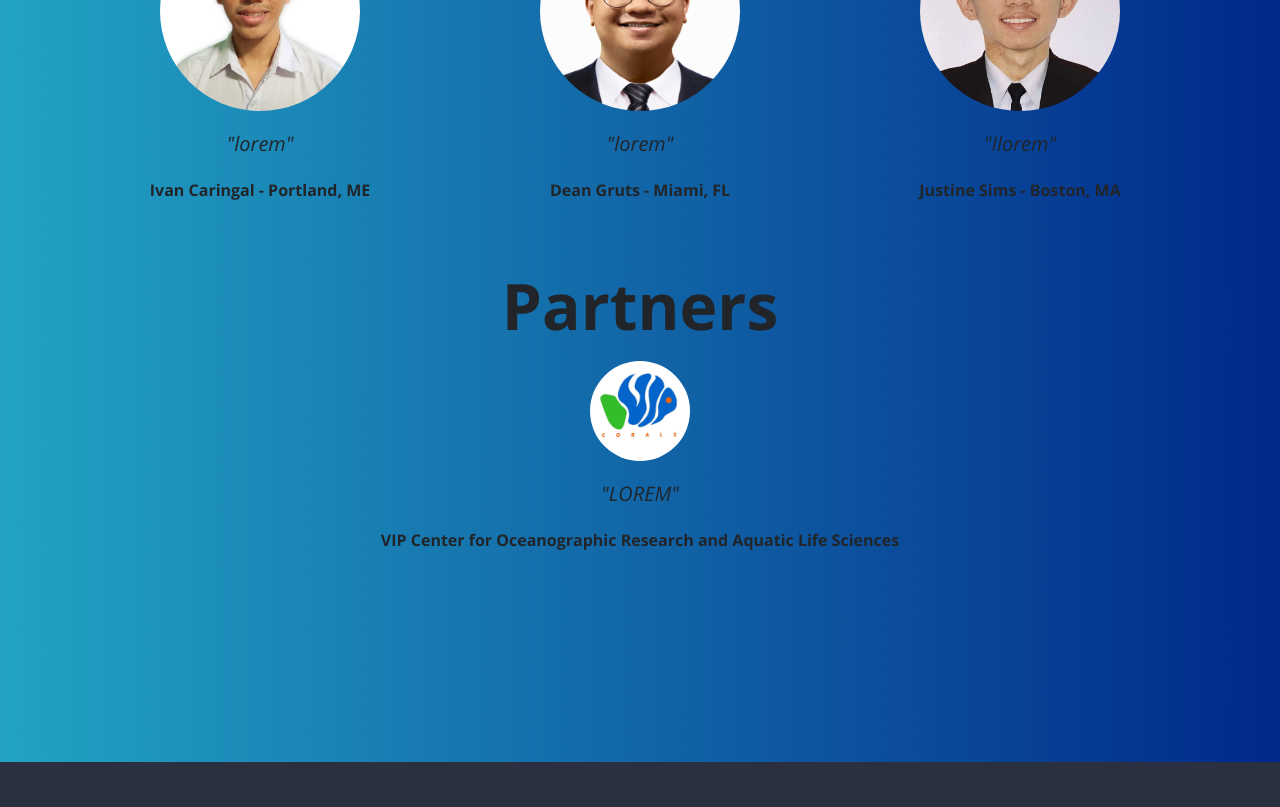
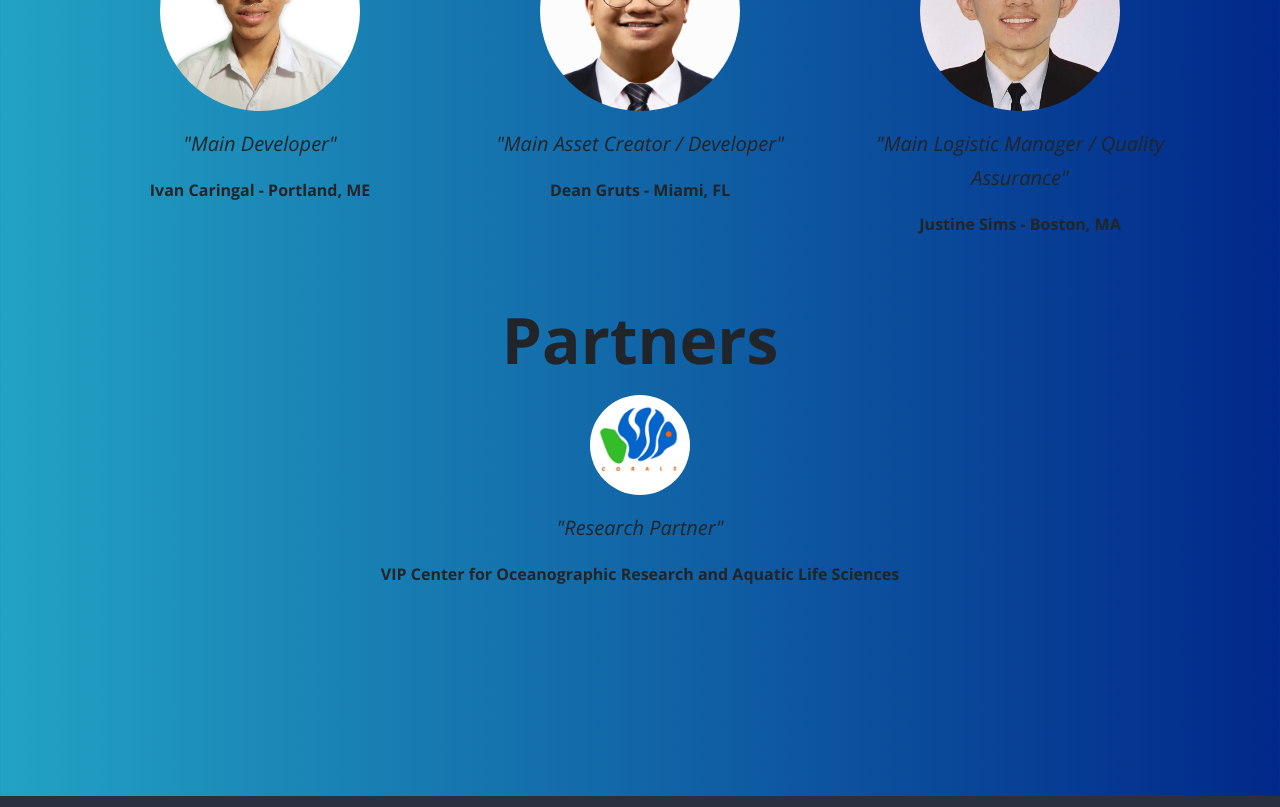
Before and after one commit to Ivan-Caringal/VIP-SISIRIN, a plain HTML site: page index.html in a window 1280 px wide. Shown: the part 2740-3547 px from the top of the page. Drawn offline with nearby package versions, Linux system fonts and the light colour scheme.

Commit message:
6th_commit

```diff
--- a/index.html
+++ b/index.html
@@ -265,7 +265,7 @@
               style="max-width: 200px; max-height: 200px;"
             />
             <p class="lead fst-italic">
-              "lorem"
+              "Main Developer"
             </p>
             <p class="fw-bold">Ivan Caringal - Portland, ME</p>
           </div>
@@ -278,7 +278,7 @@
               style="max-width: 200px; max-height: 200px;"
             />
             <p class="lead fst-italic">
-              "lorem"
+              "Main Asset Creator / Developer"
             </p>
             <p class="fw-bold">Dean Gruts - Miami, FL</p>
           </div>
@@ -291,7 +291,7 @@
               style="max-width: 200px; max-height: 200px;"
             />
             <p class="lead fst-italic">
-              "Ilorem"
+              "Main Logistic Manager / Quality Assurance"
             </p>
             <p class="fw-bold">Justine Sims - Boston, MA</p>
           </div>
@@ -326,7 +326,7 @@
               style="max-width: 100px; max-height: 100px;"
             />
             <p class="lead fst-italic">
-              "LOREM"
+              "Research Partner"
             </p>
             <p class="fw-bold">VIP Center for Oceanographic Research and Aquatic Life Sciences </p>
           </div>
```
